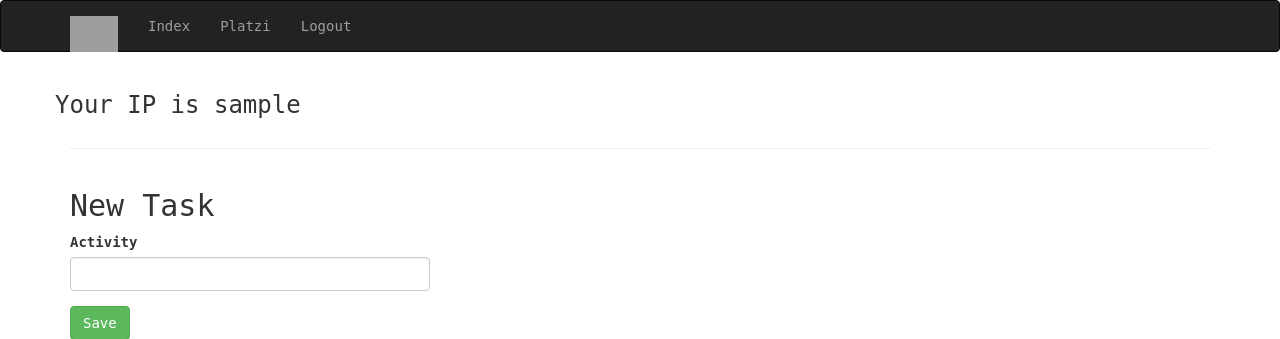
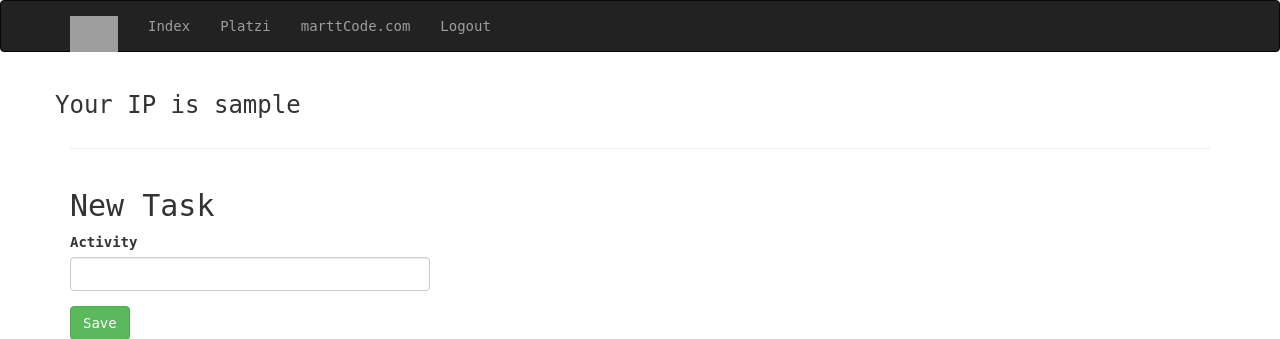
Before and after one commit to martinmendozadev/to-do-list, a Flask app: page /hello in a window 1280 px wide. Shown: the top 339 px of the page. Run offline with Flask 2, Linux system fonts and the light colour scheme; a user stored in the database is signed in; data that the repository does not hold is empty; some libraries are stand-ins or nearby versions; grey boxes are pictures that could not be loaded.

Commit message:
Update readme

```diff
--- a/app/templates/navbar.html
+++ b/app/templates/navbar.html
@@ -21,6 +21,7 @@
             <ul class="nav navbar-nav">
                 <li><a href="{{ url_for('index') }}">Index</a></li>
                 <li><a href="https://platzi.com" target="_blank">Platzi</a></li>
+                <li><a href="http://marttcode.com" target="_blank">marttCode.com</a></li>
                 {% if current_user.is_authenticated %}
                     <li><a href="{{ url_for('auth.logout') }}">Logout</a></li>
                 {% else %}
```
Also changed, not shown: README.md.
